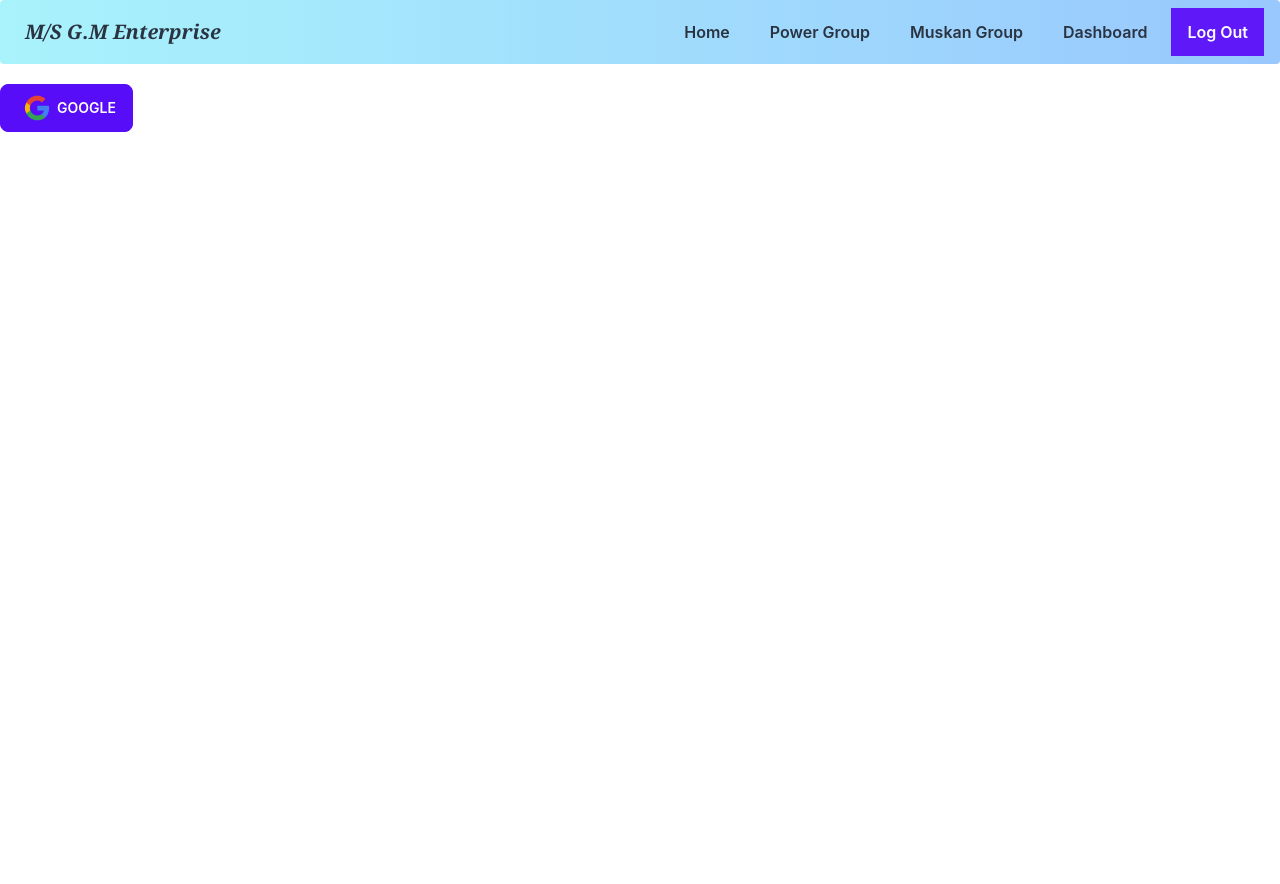
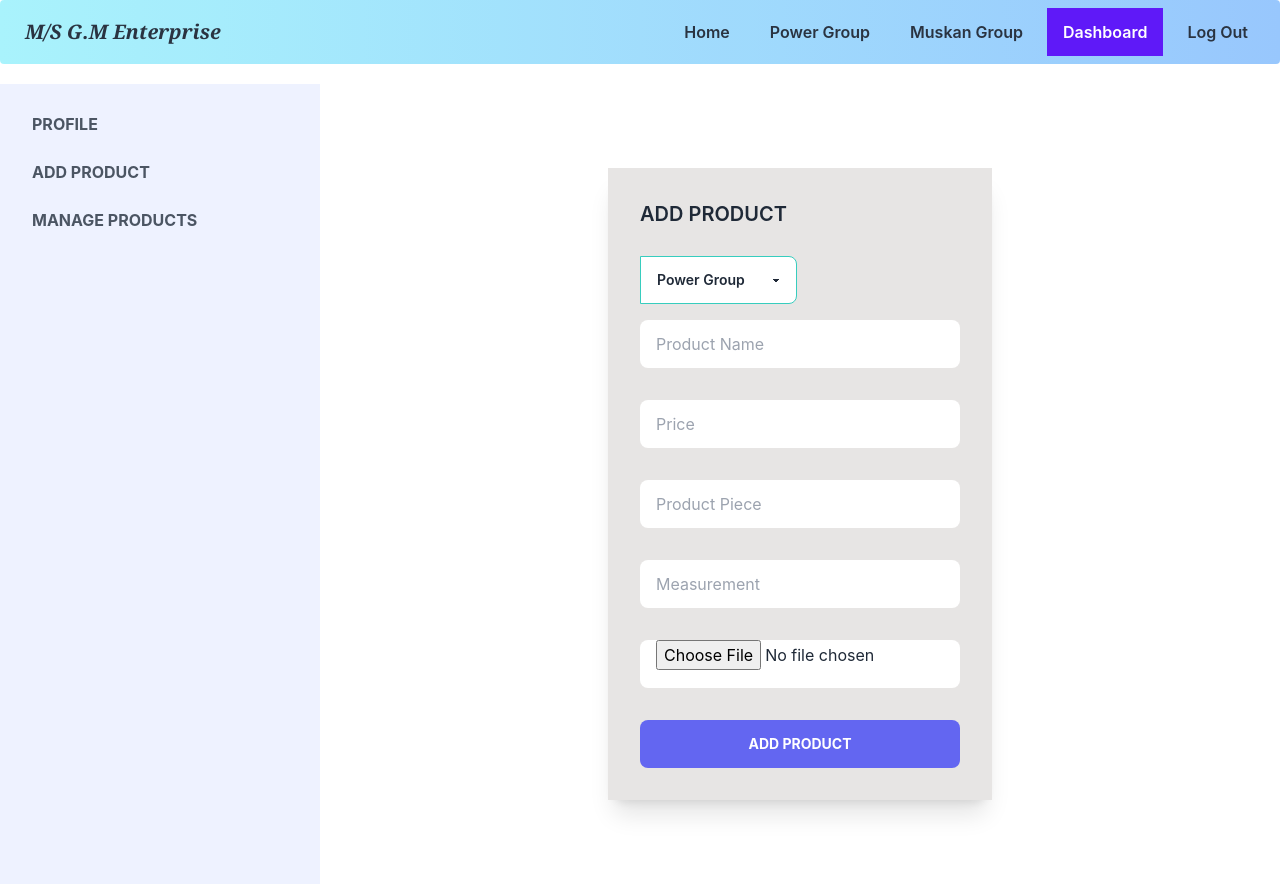
Before and after one commit to durjoy52/personal-inventory-management-app, a React (Create React App) app: page /dashboard/add in a window 1280 px wide. Before the commit this address led to /login. Before the commit the page ends 800 px from the top, so only its background shows below. Built offline with nearby package versions, Linux system fonts and the light colour scheme; no server answers; sample sign-in values are in the browser's storage.

Commit message:
react-hook form add

```diff
--- a/package.json
+++ b/package.json
@@ -12,7 +12,9 @@
     "react": "^18.2.0",
     "react-dom": "^18.2.0",
     "react-firebase-hooks": "^5.0.3",
+    "react-hook-form": "^7.39.1",
     "react-hot-toast": "^2.4.0",
+    "react-icons": "^4.6.0",
     "react-router-dom": "^6.4.2",
     "react-scripts": "5.0.1",
     "web-vitals": "^2.1.4"
--- a/src/App.js
+++ b/src/App.js
@@ -10,6 +10,7 @@ import PowerGroup from './components/PowerGroup/PowerGroup';
 import RequireAuth from './components/RequireAuth/RequireAuth';
 import Navbar from "./components/Shared/Navbar/Navbar";
 import UpdateProduct from "./components/UpdateProduct/UpdateProduct";
+import UserProfile from './components/UserProfile/UserProfile';
 
 function App() {
   return (
@@ -20,6 +21,7 @@ function App() {
         <Route path="/" element={<Home/>}></Route>
         <Route path="update/:id" element={<RequireAuth><UpdateProduct/></RequireAuth>}></Route>
         <Route path="dashboard" element={<RequireAuth><Dashboard/></RequireAuth>}>
+        <Route index element={<UserProfile/>}></Route>
         <Route path="add" element={<AddProduct/>}></Route>
         <Route path="manageProducts" element={<RequireAuth><ManageProducts/></RequireAuth>}></Route>
         </Route>
--- a/src/components/AddProduct/AddProduct.js
+++ b/src/components/AddProduct/AddProduct.js
@@ -1,92 +1,112 @@
 import React from "react";
-import { useAuthState } from 'react-firebase-hooks/auth';
+import { useAuthState } from "react-firebase-hooks/auth";
+import { useForm } from "react-hook-form";
 import toast from "react-hot-toast";
 import { auth } from "../../firebase.init";
 
 const AddProduct = () => {
-  const [user] = useAuthState(auth)
-  const addProduct = (event) => {
-    event.preventDefault();
-    const name = event.target.name.value;
-    const price = event.target.price.value;
-    const product_quantity = event.target.piece.value;
-    const measurement = event.target.measurement.value;
-    const img = event.target.img.value;
-    const group = event.target.group.value;
-    const totalPrice = price * product_quantity
-    const email = user.email
-    const product = {name,price,product_quantity,measurement,totalPrice,group,img,email}
-    fetch('https://enigmatic-chamber-33250.herokuapp.com/product',{
-      method:"POST",
-      headers:{
-        "Content-type":"application/json"
+  const {
+    register,
+    formState: { errors },
+    handleSubmit,
+    reset,
+  } = useForm();
+  const [user] = useAuthState(auth);
+  const imageStorageKey = "fe3c8e10c4f3fdca869534547adc0775";
+
+  const addProduct = async (data) => {
+    data.email = user?.email;
+    const image = data?.image[0];
+    const url = `https://api.imgbb.com/1/upload?key=${imageStorageKey}`;
+    const formData = new FormData();
+    formData.append("image", image);
+
+    fetch(url, {
+      method: "POST",
+      body: formData,
+    })
+      .then((res) => res.json())
+      .then((result) => {
+        if (result.success) {
+          const img = result.data.url;
+          data.image = img;
+          data.totalPrice = data.price * data.piece;
+           fetch("https://enigmatic-chamber-33250.herokuapp.com/product", {
+      method: "POST",
+      headers: {
+        "Content-type": "application/json",
       },
-      body:JSON.stringify(product)
+      body: JSON.stringify(data),
     })
-    .then(res=>res.json())
-    .then(data=>{
-      if(data?.insertedId){
-        toast.success("successfully product added")
-      }else{
-        toast.error("failed to add product")
+      .then((res) => res.json())
+      .then((result) => {
+        if (result?.insertedId) {
+          toast.success("successfully product added");
+          reset();
+        } else {
+          toast.error("failed to add product");
         }
-      event.target.reset()
-    })
+      });
+        }
+      });
+    console.log(data);
+
   };
 
   return (
     <div className="flex justify-center items-center h-full">
       <div className="card card-normal w-80 md:w-96 bg-base-100 shadow-xl">
         <div className="card-body bg-stone-200">
-            <form onSubmit={addProduct} className="grid gap-4">
+          <form onSubmit={handleSubmit(addProduct)} className="grid gap-4">
             <h2 className="card-title uppercase">Add product</h2>
             <div className="form-control">
               <div className="input-group">
-                  <select name="group" className="select select-bordered">
-                    <option disabled defaultValue>
-                       Select Group
-                    </option>
-                    <option value="power">POWER GROUP</option>
-                    <option value="muskan">MUSKAN GROUP</option>
+                <select
+                  className="select select-accent  max-w-xs"
+                  {...register("group")}
+                >
+                  <option value="power">Power Group</option>
+                  <option value="muskan">Muskan Group</option>
                 </select>
               </div>
             </div>
             <input
-                type="text"
-                name="name"
-                placeholder="product name"
-                className="input border-none input-accent w-full max-w-xs"
-                required
+              placeholder="Product Name"
+              className="input border-none input-accent max-w-xs"
+              {...register("name", { required: "name is required" })}
             />
+            <p className="text-error">{errors.name?.message}</p>
+            <input
+              className="input border-none input-accent max-w-xs"
+              type="number"
+              placeholder="Price"
+              {...register("price", { required: "price is required" })}
+            />
+            <p className="text-error">{errors.price?.message}</p>
             <input
               type="number"
-                name="price"
-                placeholder="price"
+              placeholder="Product Piece"
               className="input border-none input-accent w-full max-w-xs"
-                required
+              {...register("piece", { required: "product piece is required" })}
             />
-              <input
-                type="number"
-                name="piece"
-                placeholder="piece"
-                className="input border-none input-accent w-full max-w-xs"
-                required
-              />
+            <p className="text-error">{errors.piece?.message}</p>
             <input
               type="text"
-                name="measurement"
-                placeholder="measurement"
+              placeholder="Measurement"
               className="input border-none input-accent w-full max-w-xs"
-                required
+              {...register("measurement", {
+                required: "measurement is required",
+              })}
             />
+            <p className="text-error">{errors.measurement?.message}</p>
             <input
-                type="text"
-                name="img"
-                placeholder="image link"
+              type="file"
+              placeholder="image"
               className="input border-none input-accent w-full max-w-xs"
-                required
+              {...register("image", { required: "Image is required" })}
             />
-              <button className="btn btn-accent border-none font-bold">
+            <p className="text-error">{errors.image?.message}</p>
+            <button className="btn btn-primary bg-indigo-500 border-none font-bold">
               Add Product
             </button>
           </form>
--- a/src/components/Card/Card.js
+++ b/src/components/Card/Card.js
@@ -2,19 +2,19 @@ import React from 'react';
 import { Link } from 'react-router-dom';
 
 const Card = ({product}) => {
-    const {name,img,measurement,price,product_quantity,_id,totalPrice} = product
+    const {name,image,measurement,price,piece,_id,totalPrice} = product
     return (
         <div className="card md:w-96 h-full w-80  bg-base-100 shadow-lg rounded-none hover:scale-105 ease-out duration-300 ">
   <figure className="p-10">
-    <img src={img} alt={name} className="rounded-xl" />
+    <img src={image} alt={name} className="rounded-xl" />
   </figure>
   <div className="card-body bg-slate-300 flex justify-center">
     <div>
     <h2 className="card-title uppercase font-bold font-mono">{name}</h2>
     <div className="grid grid-cols-2 gap-4">
-    <p>Price: <span className='text-xl font-bold text-violet-800'>{price}</span> ৳</p>
-    <p>product: {product_quantity}</p>
-    <p>Total Price: {totalPrice} ৳</p>
+    <p>Price: <span className='text-xl font-bold text-violet-800'>{price}</span> Taka</p>
+    <p>product: {piece}</p>
+    <p>Total Price: {totalPrice} Taka</p>
     <p>Measurement: {measurement}</p>
     </div>
     </div>
--- a/src/components/Dashboard/Dashboard.js
+++ b/src/components/Dashboard/Dashboard.js
@@ -1,9 +1,12 @@
-import React from 'react';
-import { Link, Outlet } from 'react-router-dom';
+import React from "react";
+import { Link, Outlet } from "react-router-dom";
 
 const Dashboard = () => {
-    const items = <>
-
+  const items = (
+    <>
+      <li className="pr-2 font-bold uppercase text-gray-600">
+        <Link to="/dashboard">Profile</Link>
+      </li>
       <li className="pr-2 font-bold uppercase text-gray-600">
         <Link to="/dashboard/add">Add Product</Link>
       </li>
@@ -11,25 +14,25 @@ const Dashboard = () => {
         <Link to="/dashboard/manageProducts">Manage Products</Link>
       </li>
     </>
+  );
   return (
-        <div>
+    <div className="container mx-auto">
       <div className="drawer drawer-mobile">
-  <input id="my-drawer-2" type="checkbox" className="drawer-toggle" />
+        <input
+          id="dashboard-sidebar"
+          type="checkbox"
+          className="drawer-toggle"
+        />
         <div className="drawer-content">
           {/* <!-- Page content here --> */}
-    <Outlet/>
-    <label htmlFor="my-drawer-2" className="btn btn-primary drawer-button lg:hidden">Open drawer</label>
-
+          <Outlet />
         </div>
         <div className="drawer-side">
-    <label htmlFor="my-drawer-2" className="drawer-overlay"></label>
+          <label htmlFor="dashboard-sidebar" className="drawer-overlay"></label>
           <ul className="menu p-4 w-80 bg-indigo-50 text-base-content">
             {/* <!-- Sidebar content here --> */}
-      {
-        items
-      }
+            {items}
           </ul>
-
         </div>
       </div>
     </div>
--- a/src/components/ManageProducts/DeleteConfirmModal.js
+++ b/src/components/ManageProducts/DeleteConfirmModal.js
@@ -3,9 +3,9 @@ import React from 'react';
 const DeleteConfirmModal = ({handleDelete,deletingProduct}) => {
     const {name,_id,group} = deletingProduct
     return (
-        <div>
+        <>
             <input type="checkbox" id="delete-modal" className="modal-toggle" />
-<div className="modal modal-bottom sm:modal-middle">
+<div className="modal modal-middle">
   <div className="modal-box">
     <h3 className="font-bold text-lg">{name}</h3>
     <p className="py-4">Are you sure to delete the {name} product of group {group}</p>
@@ -15,7 +15,7 @@ const DeleteConfirmModal = ({handleDelete,deletingProduct}) => {
     </div>
   </div>
 </div>
-        </div>
+        </>
     );
 };
 
--- a/src/components/ManageProducts/ManageProducts.js
+++ b/src/components/ManageProducts/ManageProducts.js
@@ -38,11 +38,13 @@ const ManageProducts = () => {
   }
 
   return (
+    <div>
       <div className="overflow-x-auto">
         <table className="table w-full">
           <thead className="border-b-2 text-gray-600">
             <tr>
               <th></th>
+              <th>Image</th>
               <th>Name</th>
               <th>Quantity</th>
               <th>Measurement</th>
@@ -54,8 +56,13 @@ const ManageProducts = () => {
             {products.map((product, index) => (
               <tr key={index}>
                 <th>{index + 1}</th>
+                <th><div className="avatar">
+    <div className="w-10 rounded">
+      <img src={product.image} alt="product_img" />
+    </div>
+  </div></th>
                 <th>{product?.name}</th>
-                <th>{product?.product_quantity}</th>
+                <th>{product?.piece}</th>
                 <th>{product?.measurement}</th>
                 <th>
                   <Link
@@ -72,10 +79,11 @@ const ManageProducts = () => {
             ))}
           </tbody>
         </table>
+      </div>
         {
            deletingProduct && <DeleteConfirmModal handleDelete={handleDelete} deletingProduct={deletingProduct} />
         }
-      </div>
+    </div>
   );
 };
 
--- a/src/components/RequireAuth/RequireAuth.js
+++ b/src/components/RequireAuth/RequireAuth.js
@@ -3,9 +3,11 @@ import { useAuthState } from "react-firebase-hooks/auth";
 import { Navigate, useLocation } from "react-router-dom";
 import { auth } from "../../firebase.init";
 const RequireAuth = ({ children }) => {
-  const [user] = useAuthState(auth);
+  const [user,loading] = useAuthState(auth);
   const location = useLocation();
-
+  if(loading){
+    return <div className='bg-red-500 text-green-300 absolute top-52'><p>Loading...</p></div>
+}
   if (!user) {
     return <Navigate to="/login" state={{ from: location }} replace />;
   }
--- a/src/components/Shared/Navbar/Navbar.js
+++ b/src/components/Shared/Navbar/Navbar.js
@@ -1,10 +1,11 @@
 import { signOut } from "firebase/auth";
 import React from "react";
 import { useAuthState } from 'react-firebase-hooks/auth';
-import { Link, NavLink } from "react-router-dom";
+import { MdSpaceDashboard } from "react-icons/md";
+import { Link, NavLink, useLocation } from "react-router-dom";
 import { auth } from "../../../firebase.init";
-
 const Navbar = () => {
+  const {pathname} = useLocation()
   const [user] = useAuthState(auth)
   const navItems = (
     <>
@@ -62,12 +63,23 @@ const Navbar = () => {
           </ul>
         </div>
       </div>
-      <div className="navbar-center md:navbar-start">
+      <div className="navbar-center lg:navbar-start">
         <Link to='/' className="btn btn-ghost normal-case text-xl font-serif"><em>M/S G.M Enterprise</em></Link>
       </div>
-      <div className="hidden md:flex md:flex-none navbar-end">
+      <div className="hidden md:flex lg:navbar-end">
         <ul className="menu menu-horizontal p-0">{navItems}</ul>
       </div>
+      {
+        pathname.includes('/dashboard') &&
+        <div className="navbar-end lg:hidden">
+        <label
+              htmlFor="dashboard-sidebar"
+              className=" drawer-button lg:hidden"
+              >
+              <MdSpaceDashboard className="text-2xl"/>
+            </label>
+        </div>
+      }
     </div>
   );
 };
--- a/src/components/UpdateProduct/UpdateProduct.js
+++ b/src/components/UpdateProduct/UpdateProduct.js
@@ -16,15 +16,20 @@ const UpdateProduct = () => {
   const updateProduct = (e) => {
     e.preventDefault();
     const price = e.target.price.value;
-    const product_quantity = e.target.pieces.value;
+    const piece = e.target.pieces.value;
     const measurement = e.target.measurement.value;
-
+    const totalPrice = price * piece;
     fetch(`https://enigmatic-chamber-33250.herokuapp.com/product/${id}`, {
       method: "PATCH",
       headers: {
         "Content-type": "application/json",
       },
-      body: JSON.stringify({ price, product_quantity, measurement }),
+      body: JSON.stringify({
+        price,
+        piece,
+        measurement,
+        totalPrice,
+      }),
     })
       .then((res) => res.json())
       .then((data) => {
@@ -63,13 +68,15 @@ const UpdateProduct = () => {
                 required
               />
               <input
-                type="number"
+                type="text"
                 name="measurement"
                 placeholder="measurement"
                 className="input border-none input-accent w-full max-w-xs"
                 required
               />
-              <button className="btn btn-accent font-bold">Button</button>
+              <button className="btn btn-primary bg-indigo-500 font-bold">
+                Update
+              </button>
             </form>
           </div>
         </div>
--- /dev/null
+++ b/src/components/UserProfile/UserProfile.js
@@ -0,0 +1,23 @@
+import React from "react";
+import { useAuthState } from "react-firebase-hooks/auth";
+import { auth } from "../../firebase.init";
+
+const UserProfile = () => {
+  const [user] = useAuthState(auth);
+  return (
+    <div className="flex justify-center ">
+      <div className="card w-96 bg-neutral text-neutral-content">
+        <div className="avatar flex justify-center py-3">
+          <div className="w-24 rounded-full">
+            <img src={user.photoURL} alt="user_photo" />
+          </div>
+        </div>
+        <div className="card-body items-center text-center">
+          <h2 className="card-title">{user.displayName}</h2>
+        </div>
+      </div>
+    </div>
+  );
+};
+
+export default UserProfile;
```
Also changed, not shown: 1 other file (tests, documents, lock files or other folders). Lines whose indentation alone changed are shown as unchanged.
